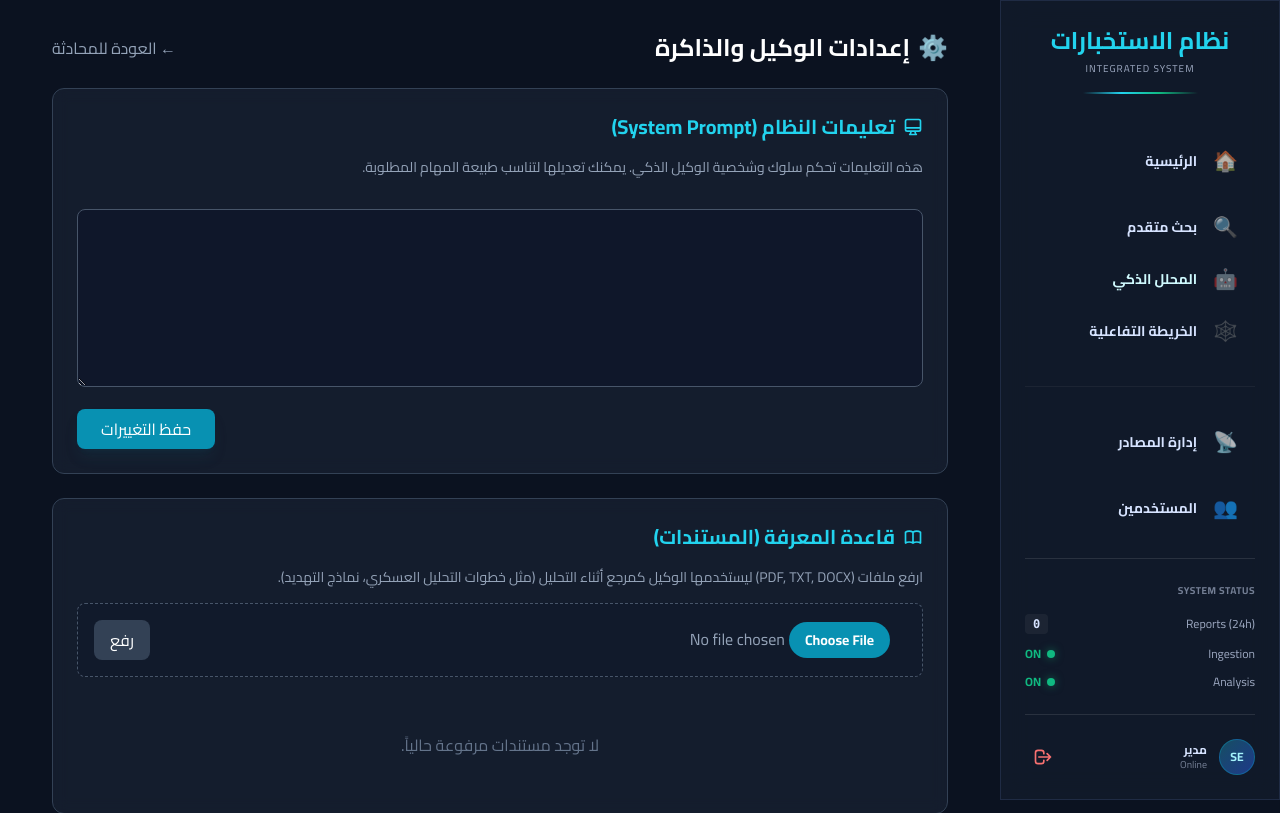
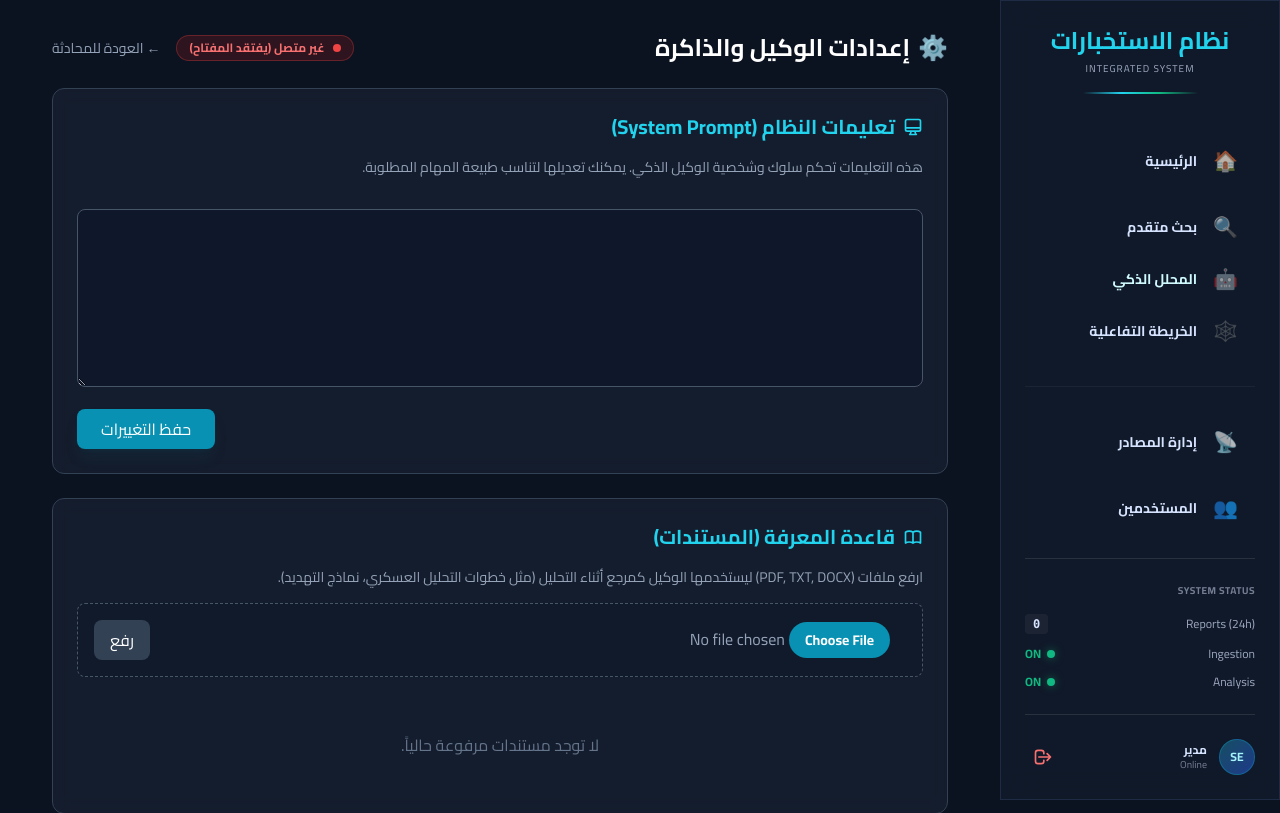
Before and after one commit to postly2019-lgtm/IIMS-System, a Django app: page /agent/settings/ in a window 1280 px wide. Shown: the top 813 px of the page. Run offline with Django 5.2, Linux system fonts and the light colour scheme; a user stored in the database is signed in; data comes from the database, SQL or seed files in the repository; data that the repository does not hold is empty; some libraries are stand-ins or nearby versions.

Commit message:
Add AI Engine status indicator to settings page

```diff
--- a/intelligence_agent/templates/intelligence_agent/settings.html
+++ b/intelligence_agent/templates/intelligence_agent/settings.html
@@ -10,9 +10,24 @@
             <span class="text-cyan-500">⚙️</span>
             إعدادات الوكيل والذاكرة
         </h1>
-        <a href="{% url 'agent_chat_root' %}" class="text-slate-400 hover:text-white transition">
-            &larr; العودة للمحادثة
-        </a>
+        <div class="flex items-center gap-4">
+            <!-- API Status Badge -->
+            {% if api_key_configured %}
+            <div class="flex items-center gap-2 px-3 py-1 bg-green-900/30 border border-green-500/30 rounded-full text-green-400 text-xs font-bold">
+                <span class="w-2 h-2 rounded-full bg-green-500 animate-pulse"></span>
+                محرك الذكاء الاصطناعي متصل
+            </div>
+            {% else %}
+            <div class="flex items-center gap-2 px-3 py-1 bg-red-900/30 border border-red-500/30 rounded-full text-red-400 text-xs font-bold" title="يرجى إضافة GROQ_API_KEY في إعدادات Railway">
+                <span class="w-2 h-2 rounded-full bg-red-500"></span>
+                غير متصل (يفتقد المفتاح)
+            </div>
+            {% endif %}
+
+            <a href="{% url 'agent_chat_root' %}" class="text-slate-400 hover:text-white transition text-sm">
+                &larr; العودة للمحادثة
+            </a>
+        </div>
     </div>
 
     <!-- System Prompt Section -->
--- a/intelligence_agent/views.py
+++ b/intelligence_agent/views.py
@@ -107,8 +107,13 @@ def agent_settings_view(request):
     instruction = AgentInstruction.objects.first()
     documents = AgentDocument.objects.filter(uploaded_by=request.user).order_by('-created_at')
 
+    # Check if API Key is configured
+    from django.conf import settings
+    api_key_configured = bool(settings.GROQ_API_KEY)
+
     context = {
         'instruction': instruction,
-        'documents': documents
+        'documents': documents,
+        'api_key_configured': api_key_configured
     }
     return render(request, 'intelligence_agent/settings.html', context)
```
